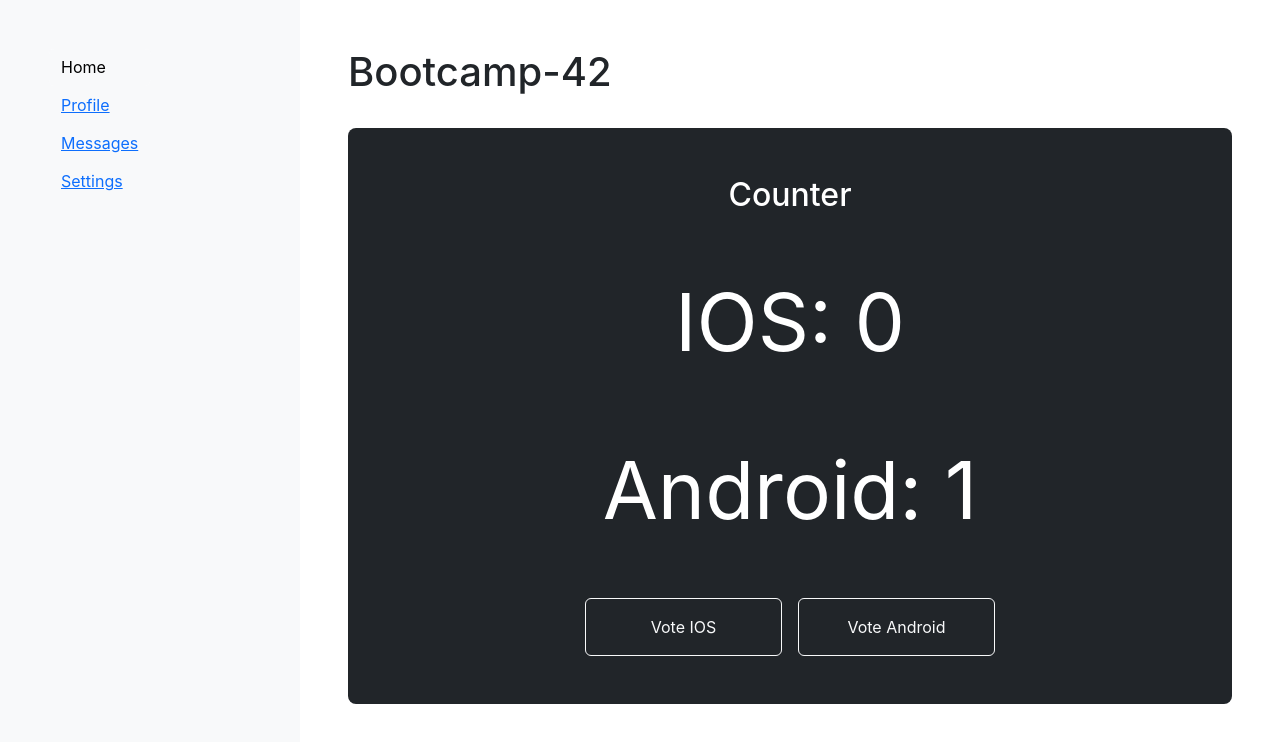
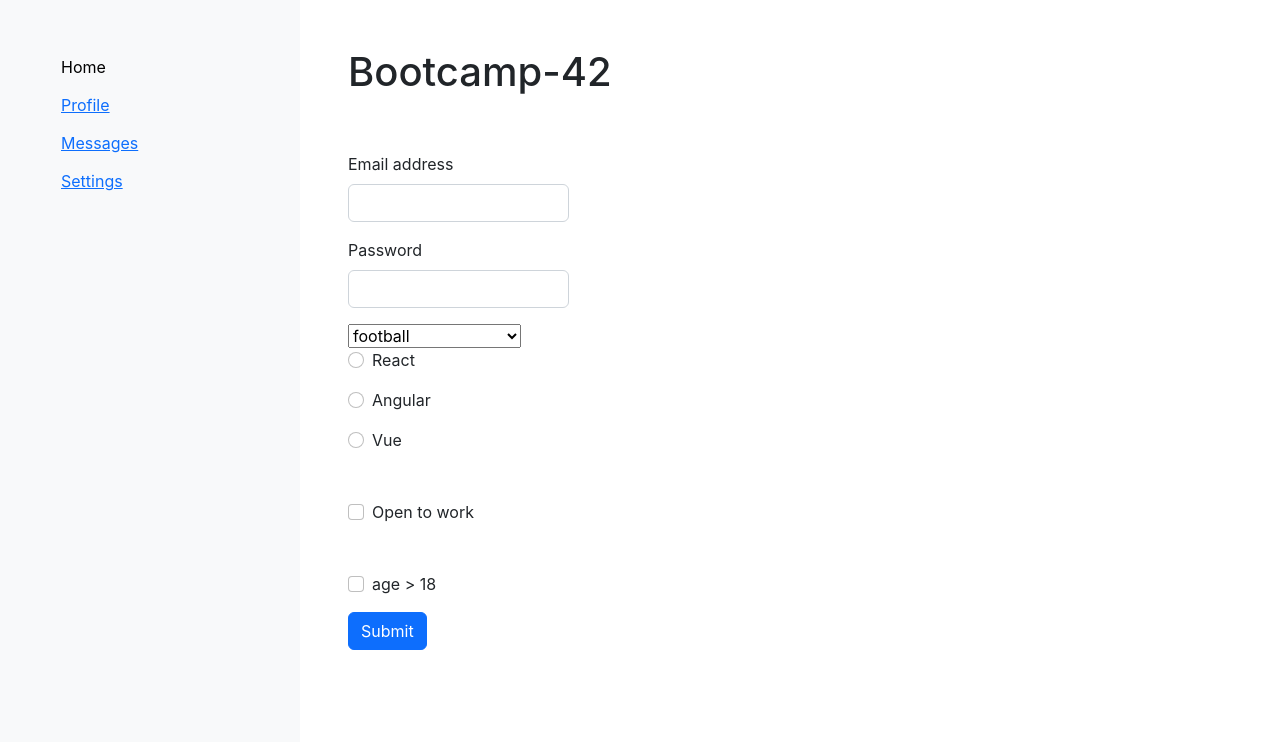
Before and after one commit to VladChornyi/BC42-react, a React (Create React App) app: page / in a window 1280 px wide. Shown: the top 742 px of the page. Built offline with nearby package versions, Linux system fonts and the light colour scheme.

Commit message:
add registration form

```diff
--- a/package.json
+++ b/package.json
@@ -8,6 +8,7 @@
     "@testing-library/user-event": "^13.5.0",
     "bootstrap": "^5.2.3",
     "classnames": "^2.3.2",
+    "nanoid": "^4.0.0",
     "react": "^18.2.0",
     "react-confetti": "^6.1.0",
     "react-dom": "^18.2.0",
--- a/src/App.jsx
+++ b/src/App.jsx
@@ -1,21 +1,20 @@
 // import { Banner } from "./components/Banner";
-import { Counter } from "./components/Counter";
+// import { Counter } from "./components/Counter";
 import { Header, Layout } from "./components/Layout";
-// import { Skills } from "./components/Skills/Skills";
-// import { skillsList } from "./config";
-// import { LoginForm } from "./components/LoginForm/LoginForm";
+import { Skills } from "./components/Skills/Skills";
+import { skillsList } from "./config";
+import { LoginForm } from "./components/LoginForm/LoginForm";
 // import { UsersList } from "./components/Users";
 
 export const App = () => {
   return (
     <Layout>
       <Header title="Bootcamp-42" />
-      <Counter />
-      {/* <Banner /> */}
+      {/* <Counter /> */}
+      {/* <Banner test="test" /> */}
       {/* <UsersList /> */}
-      {/* <Skills name="skills" list={skillsList} /> */}
       <br />
-      {/* <LoginForm /> */}
+      <LoginForm list={skillsList} />
     </Layout>
   );
 };
--- a/src/components/Banner/Banner.jsx
+++ b/src/components/Banner/Banner.jsx
@@ -14,7 +14,7 @@ export class Banner extends Component {
   state = {
     isOpenModal: false,
     counter: 0,
-    text: "",
+    text: this.props.test,
   };
 
   handleOpenModal = () => {
@@ -32,6 +32,7 @@ export class Banner extends Component {
   };
 
   render() {
+    console.log("this.props", this.props);
     return (
       <>
         <div className="row mb-5 p-5 row-cols-2 bg-light">
--- a/src/components/LoginForm/LoginForm.jsx
+++ b/src/components/LoginForm/LoginForm.jsx
@@ -1,53 +1,155 @@
+import { nanoid } from "nanoid";
 import { Component } from "react";
 import { login } from "../../helpers/login";
 
-export const LoginForm = () => {
-  const handleSubmit = (event) => {
-    login();
+const initialState = {
+  email: "",
+  password: "",
+  skill: "",
+  openToWork: false,
+  adult: false,
+  hobbie: "",
+  users: [],
 };
 
+export class LoginForm extends Component {
+  emailId = nanoid();
+  passwordId = nanoid();
+  isOpenToWorkId = nanoid();
+  ageId = nanoid();
+
+  state = {
+    ...initialState,
+  };
+
+  handleSubmit = (event) => {
+    event.preventDefault();
+    const { email, password, skill, openToWork, adult, hobbie } = this.state;
+
+    const newUser = { email, password, skill, openToWork, adult, hobbie };
+
+    login();
+    this.setState((prevState) => ({
+      ...initialState,
+      users: [...prevState.users, newUser],
+    }));
+  };
+
+  handleChangeSkill = (event) => {
+    const { value } = event.target;
+    this.setState({ skill: value });
+  };
+
+  hadleChangeCheckbox = (event) => {
+    const { checked, value } = event.target;
+    this.setState({ [value]: checked });
+  };
+
+  handleChangeInput = (event) => {
+    const { value, name } = event.target;
+    this.setState({ [name]: value });
+  };
+
+  render() {
+    const { email, password, skill, adult, openToWork } = this.state;
+    const { list } = this.props;
+
     return (
-    <form className="w-25">
+      <form onSubmit={this.handleSubmit} className="w-25">
         <div className="mb-3">
-        <label htmlFor="email" className="form-label">
+          <label htmlFor={this.emailId} className="form-label">
             Email address
           </label>
-        <input name="email" type="text" className="form-control" id="email" />
+          <input
+            onChange={this.handleChangeInput}
+            name="email"
+            type="email"
+            className="form-control"
+            id={this.emailId}
+            value={email}
+            required
+          />
         </div>
 
         <div className="mb-3">
-        <label htmlFor="password" className="form-label">
+          <label htmlFor={this.passwordId} className="form-label">
             Password
           </label>
           <input
             name="password"
-          type="text"
+            type="password"
             className="form-control"
-          id="password"
+            onChange={this.handleChangeInput}
+            id={this.passwordId}
+            value={password}
+            required
+            minLength={6}
           />
         </div>
 
-      <div className="mb-3 form-check">
+        <select name="hobbie" onChange={this.handleChangeInput}>
+          <option disabled>choose your hobbie</option>
+          <optgroup label="Sport">
+            <option value="football">football</option>
+            <option value="box">box</option>
+            <option value="dance">dance</option>
+          </optgroup>
+          <optgroup label="Other">
+            <option value="travelling">travelling</option>
+            <option value="casino777">casino777</option>
+            <option value="DOTA">DOTA</option>
+          </optgroup>
+        </select>
+
+        {list.map((item) => {
+          const skillId = nanoid();
+          return (
+            <div key={item.value} className="form-check  mb-3">
               <input
+                onChange={this.handleChangeSkill}
+                value={item.value}
+                className="form-check-input"
+                type="radio"
+                required
+                name="skills"
+                checked={skill === item.value}
+                id={skillId}
+              />
+              <label className="form-check-label" htmlFor={skillId}>
+                {item.title}
+              </label>
+            </div>
+          );
+        })}
+
+        <div className="mb-3 form-check mt-5">
+          <input
+            onChange={this.hadleChangeCheckbox}
             type="checkbox"
             className="form-check-input"
-          id="iPhone"
-          name="iphone"
+            id={this.isOpenToWorkId}
+            name="openToWork"
+            value="openToWork"
+            checked={openToWork}
           />
-        <label className="form-check-label" htmlFor="iPhone">
-          iPhone
+          <label className="form-check-label" htmlFor={this.isOpenToWorkId}>
+            Open to work
           </label>
         </div>
 
-      <div className="mb-3 form-check">
+        <div className="mb-3 form-check mt-5">
           <input
-          name="android"
+            onChange={this.hadleChangeCheckbox}
             type="checkbox"
             className="form-check-input"
-          id="Android"
+            id={this.ageId}
+            checked={adult}
+            name="adult"
+            value="adult"
+            required
           />
-        <label className="form-check-label" htmlFor="Android">
-          Android
+          <label className="form-check-label" htmlFor={this.ageId}>
+            age {">"} 18
           </label>
         </div>
 
@@ -56,4 +158,5 @@ export const LoginForm = () => {
         </button>
       </form>
     );
-};
+  }
+}
```
Also changed, not shown: 1 other file (tests, documents, lock files or other folders). Lines whose indentation alone changed are shown as unchanged.
